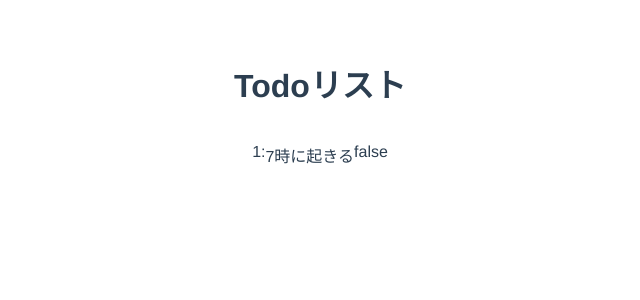
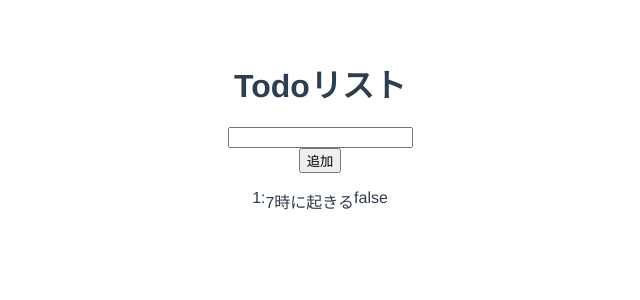
Before and after one commit to watsuyo/vue-sample-todo-app, a Vue app: page / in a window 1280 px wide. Shown: the top 300 px of the page, without its empty margins (320-960 px from the left). Built offline with nearby package versions, Linux system fonts and the light colour scheme.

Commit message:
fix: add new todo

```diff
--- a/package.json
+++ b/package.json
@@ -53,7 +53,8 @@
       "interface-name": false,
       "ordered-imports": false,
       "object-literal-sort-keys": false,
-      "no-consecutive-blank-lines": false
+      "no-consecutive-blank-lines": false,
+      "no-console": "off"
     }
   },
   "browserslist": [
--- /dev/null
+++ b/src/components/AddButton.vue
@@ -0,0 +1,19 @@
+<template>
+  <div>
+    <button @click="addTodo">追加</button>
+  </div>
+</template>
+
+<script lang="ts">
+import Vue from 'vue'
+
+export default Vue.extend({
+  methods: {
+    addTodo() {
+      this.$emit('addTodo')
+    }
+  }
+})
+</script>
+
+<style lang="scss" scoped></style>
--- /dev/null
+++ b/src/components/InputTodo.vue
@@ -0,0 +1,31 @@
+<template>
+  <div>
+    <input type="text" v-model="newTodo" />
+    <AddButton @addTodo="addTodo" />
+  </div>
+</template>
+
+<script lang="ts">
+import Vue from 'vue'
+import AddButton from '../components/AddButton.vue'
+
+export default Vue.extend({
+  components: {
+    AddButton
+  },
+
+  data() {
+    return {
+      newTodo: ''
+    }
+  },
+
+  methods: {
+    addTodo(newTodo: string) {
+      this.$emit('addTodo', this.newTodo)
+    }
+  }
+})
+</script>
+
+<style lang="scss" scoped></style>
--- a/src/components/TodoItemList.vue
+++ b/src/components/TodoItemList.vue
@@ -13,6 +13,7 @@ export default Vue.extend({
   components: {
     TodoItem
   },
+
   props: {
     todoList: {
       type: Array as PropType<Todo[]>,
--- a/src/views/Index.vue
+++ b/src/views/Index.vue
@@ -1,16 +1,20 @@
 <template>
   <div>
     <h1>Todoリスト</h1>
+    <InputTodo @addTodo="addTodo($event)"></InputTodo>
     <TodoItemList class="todo-item-list" :todoList="todoList" />
   </div>
 </template>
 
-<script>
+<script lang="ts">
+import Vue from 'vue'
+import InputTodo from '@/components/InputTodo.vue'
 import TodoItemList from '@/components/TodoItemList.vue'
 
-export default {
+export default Vue.extend({
   components: {
-    TodoItemList
+    TodoItemList,
+    InputTodo
   },
 
   data() {
@@ -23,8 +27,17 @@ export default {
         }
       ]
     }
+  },
+
+  methods: {
+    addTodo(newTodo: string) {
+      console.log(newTodo)
+      const newIndex = this.todoList.length + 1
+      console.log({ id: newIndex, title: newTodo, isDone: false })
+      this.todoList.push({ id: newIndex, title: newTodo, isDone: false })
+    }
   }
-}
+})
 </script>
 
 <style scoped lang="scss">
```
